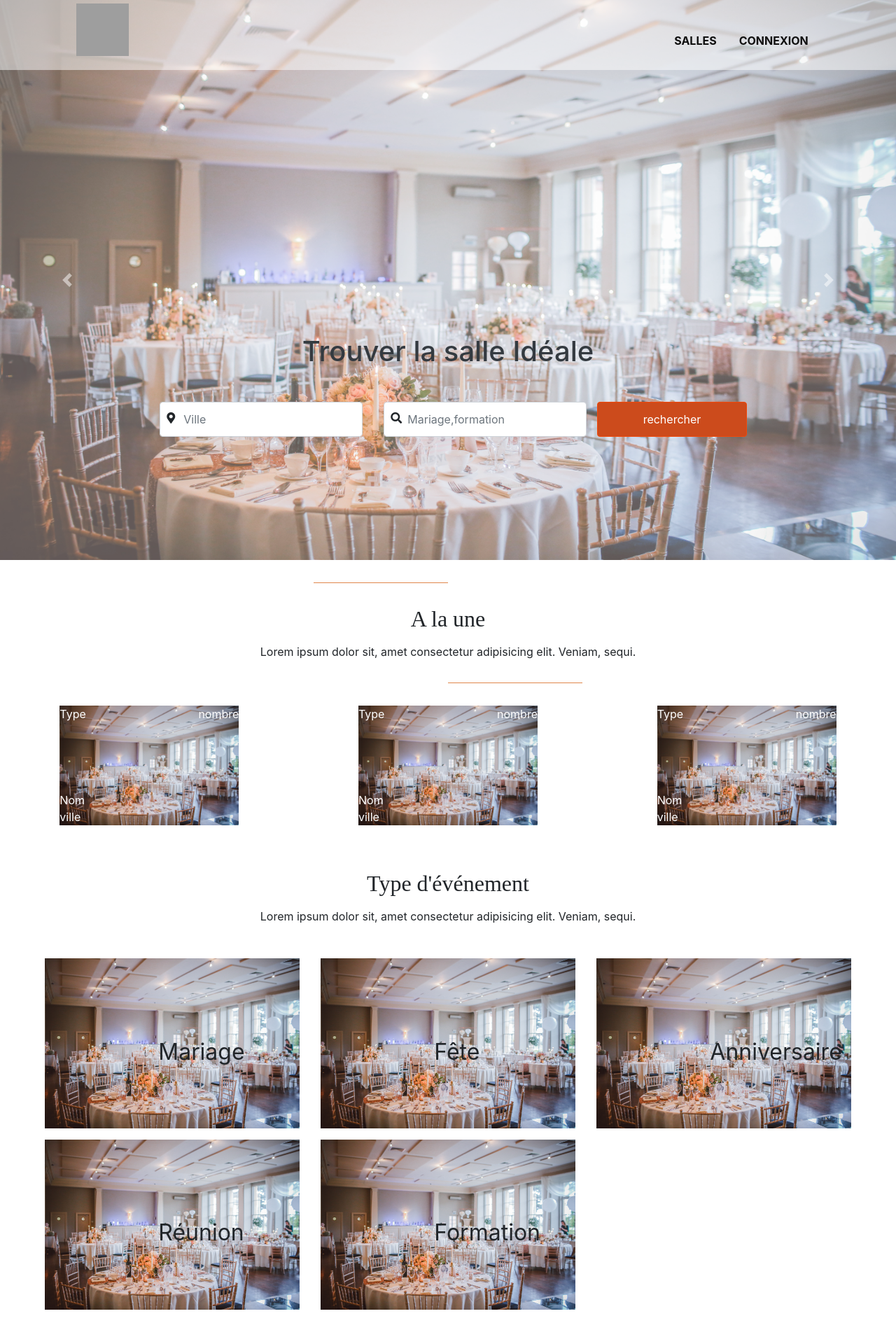
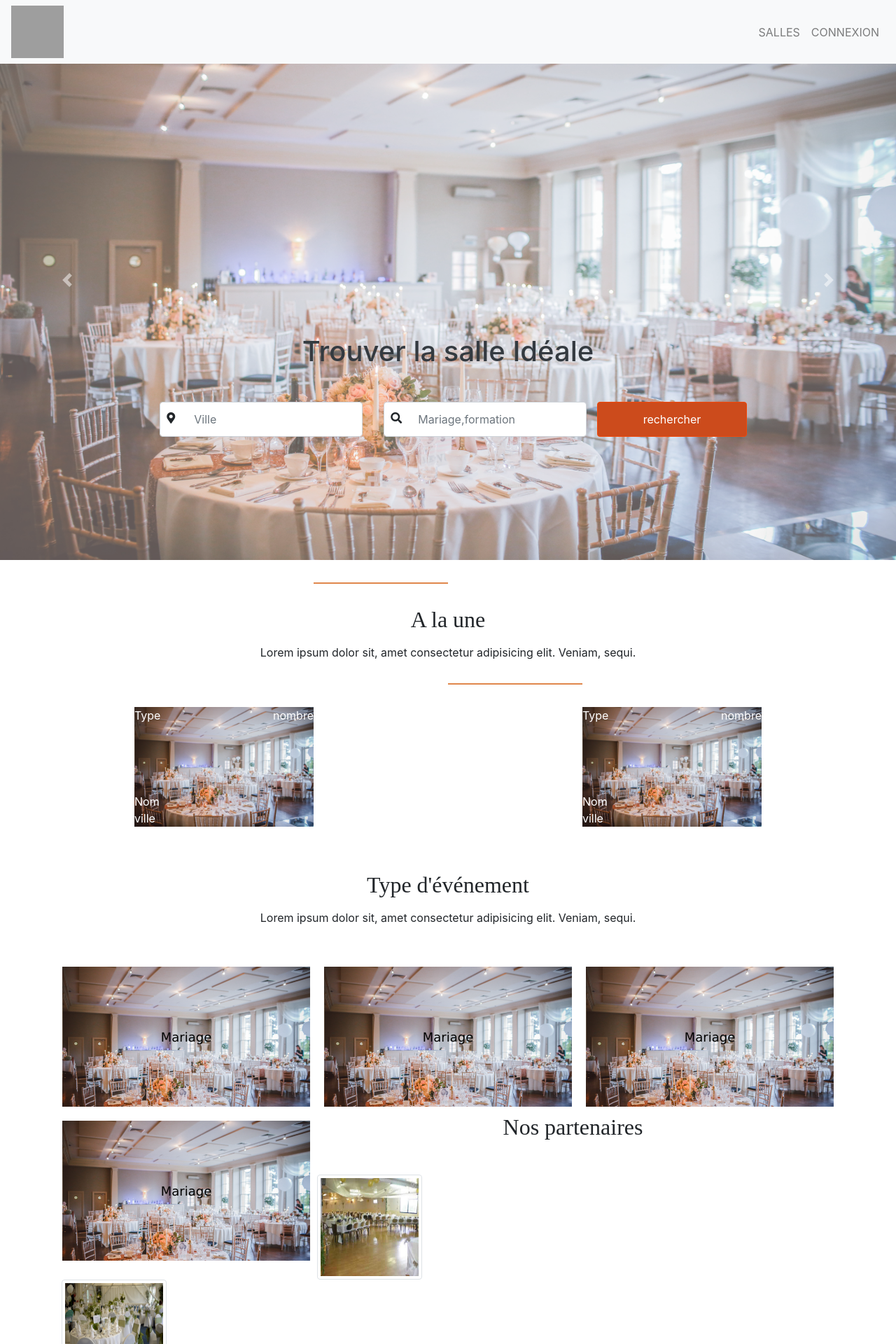
Before and after one commit to FaZyiOne/projetswf3, a Symfony app: template templates/homepage/index.html.twig in a window 1280 px wide. Shown: the top 1920 px of the page at 70% size. Run offline with Twig, Linux system fonts and the light colour scheme; the template is opened without the code that fills it, so the values that code supplies are empty; some libraries are stand-ins or nearby versions; grey boxes are pictures that could not be loaded.

Commit message:
accueil categorie

```diff
--- a/public/css/style.css
+++ b/public/css/style.css
@@ -1,15 +1,18 @@
 body{
     box-sizing: border-box;
+    overflow-x: hidden !important;
 }
 a{
     color:inherit;
     text-decoration: none !important;
 }
 a:hover{color:rgb(206, 91, 62);}
+nav a {
+    text-transform: uppercase;
+    font-size: 1rem;
+}
 h2, h3, h4{ font-family: 'Cormorant Garamond', serif;}
-li{
-    list-style: none;
-}
+li{list-style: none;}
 
 header form{
     text-align: center;
@@ -45,19 +46,19 @@ i{
     top: 15px;
     left: 25px;
 }
-input[text]{
-    text-align: center;
+input{
+    padding-left: 50px !important;
 }
 /* ---------------------- Main --------------------------- */
 main section .traitD{
-    height: 1px !important;
+    height: 2px !important;
     width: 15% !important;
     margin: 2em 35% !important;
     background-color: rgb(224, 135, 75) !important;
     text-align: center;
 }
 main section .traitL{
-    height: 1px !important;
+    height: 2px !important;
     width: 15% !important;
     margin: 2em 50% !important;
     background-color: rgb(224, 135, 75) !important;
@@ -95,24 +96,35 @@ img.petiteimg , img.categorie{
     display: flex;
     flex-direction: column;
 }
- .typeEvent figcaption{
-    wwidth: 100%;
-    hheight: 100%;
+
+ul.hover_block li{
+    list-style: none;
+    float: left;
+    background: #fff;
+    padding: 10px;
+}
+ul.hover_block li a{
+    display: block;
+    position: relative;
+    overflow: hidden;
+    height: 200px;
+    width: 100%;
+    padding: 16px;
+    color: #000;
+    font-size: 15px;
+    font-family: Verdana, Geneva, Tahoma, sans-serif;
+    text-decoration: none;}
+ul.hover_block li img{
     position: absolute;
-    ttext-align: center;
-    top:45%;
-    left: 45%;
-    overflow: hidden;
-    font-size: 2rem;
+    top:0;
+    left:0;
+    border: 0;
 }
-.typeEvent figure:hover{
-    background-color: rgba(0, 0, 0, 0.5);
-    color:rgb(255, 255, 255);
-    transition: 2s;
-}
-.typeEvent figure{
-    width:80%;
-    overflow: hidden;
+ul.hover_block span{
+    position: absolute;
+    top: 50%; left: 50%;
+    transform: translate(-50%, -50%);
+    font-size: larger;
 }
 
 
@@ -121,32 +133,31 @@ img.petiteimg , img.categorie{
     width: 150px;
     height: 150px;
 }
-section ul {
-    animation: 20s ease 5s normal none infinite running Vehicule; /* 20 secondes permet de fixer la durée de l'animation, infinite permet de jouer en boucle l'animation, running permet de démarrer l'animation ayant le nom Vehicule  */
-    display: table; /* permet de simuler un effet de table pour les obtenir côte à côte */
-    width: 1300px; /* largeur */
-	margin: 0; padding: 0; /* marges int. et ext. à 0 */
+/* section ul {
+    animation: 20s ease 5s normal none infinite running Vehicule;
+    display: table;
+    width: 1300px;
+	margin: 0; padding: 0;
 }
 section ul li {
-    display: table-cell; /* simule les cellules des tables  */
+    display: table-cell;
 }
 
 @keyframes Vehicule {
-    0%, 20% { transform: translateX(0px); } /* entre 0 et 20% je reste à 0px (position d'origine) - 20% de 20 secondes = 4 sec */
-    20%, 40% { transform: translateX(-260px); } /* entre 20 et 40% je me déporte de -260px pour masquer la 1ère image et afficher la 4e. - 20% de 20 secondes = 4 sec */
-    60%, 80% { transform: translateX(-520px); } /* entre 60 et 80% je me déporte de -520px pour masquer la 1ère et la 2e image et afficher la 5e. - 20% de 20 secondes = 4 sec */
-    80%, 100% { transform: translateX(0px); } /* entre 80 et 100% je me déporte de 0px pour reprendre la 1ère image - 20% de 20 secondes = 4 sec */
-    }
+    0%, 20% { transform: translateX(0px); }
+    20%, 40% { transform: translateX(-260px); }
+    60%, 80% { transform: translateX(-520px); }
+    80%, 100% { transform: translateX(0px); }
+    } */
 /* ---------------------- footer ------------------------ */
 footer{
     background-color: black;
     color:white;
     margin-top: 20px;
     padding: 20px;
-    padding-top: 50px;
+    padding-top: 70px;
     clip-path: polygon(50% 15%, 100% 0, 100% 100%, 0 100%, 0 0);
 }
-
 .hautF> img{
     align-items: center !important;
 }
@@ -258,39 +195,8 @@ footer{
         display: flex;
         flex-direction: column;
     }
-
 }
 @media screen and (min-width:992px){
-    .menu-fixe{
-        display: flex;
-        justify-content: space-around;
-        align-items: center;
-        z-index:200;
-        position: fixed !important;
-        background-color:rgba(255, 255, 255, 0.5);
-        top:0;
-        color:#0f0f0f;
-        width:100%;
-        height:100px;
-        /* transition: background-color 0.4s ease-out; */
-    }
-    figure img.logo{
-        margin: 0 !important;
-    }
-    ul.menu{
-        display:flex;
-        justify-content: flex-end;
-        margin:0;
-        height:100px;
-        width:60%;
-    }
-    .menu>li{ line-height: 100px;}
-    .burger{ display:none;}
-    .menu-fixe a {
-        text-transform: uppercase;
-        font-weight: 700;
-        font-size: 1rem;
-    }
     header form .form-group{
         display: flex;
         flex-direction: row;
--- a/templates/base.html.twig
+++ b/templates/base.html.twig
@@ -13,16 +13,16 @@
     <body>
         {% block body %}{% endblock %}
         {% block javascripts %}
-            <script type="text/javascript" src="{{ asset('js/program.js') }}"></script>
-        <script src="{{ asset('js/jquery.js') }}"></script>
-            <script type="text/javascript" src="{{ asset('js/program.js') }}"></script>
-            <script src="{{ asset('js/jquery-3.3.1.js') }}"></script>
+
+
             <script type="text/javascript" src="{{ asset('bootstrap/js/bootstrap.min.js') }}"></script>
             <script type="text/javascript" src="{{ asset('bootstrap/js/bootstrap.bundle.min.js') }}"></script>
 
             <script src="https://code.jquery.com/jquery-3.4.1.slim.min.js" integrity="sha384-J6qa4849blE2+poT4WnyKhv5vZF5SrPo0iEjwBvKU7imGFAV0wwj1yYfoRSJoZ+n" crossorigin="anonymous"></script>
             <script src="https://cdn.jsdelivr.net/npm/popper.js@1.16.0/dist/umd/popper.min.js" integrity="sha384-Q6E9RHvbIyZFJoft+2mJbHaEWldlvI9IOYy5n3zV9zzTtmI3UksdQRVvoxMfooAo" crossorigin="anonymous"></script>
             <script src="https://stackpath.bootstrapcdn.com/bootstrap/4.4.1/js/bootstrap.min.js" integrity="sha384-wfSDF2E50Y2D1uUdj0O3uMBJnjuUD4Ih7YwaYd1iqfktj0Uod8GCExl3Og8ifwB6" crossorigin="anonymous"></script>
+            <script type="text/javascript" src="{{ asset('js/program.js') }}"></script>
+            <script src="{{ asset('js/jquery.js') }}"></script>
 
         {% endblock %}
     </body>
--- a/templates/footer.html.twig
+++ b/templates/footer.html.twig
@@ -1,10 +1,10 @@
  <footer>
     <div class="hautF">
         <a href="#"><img src="https://picsum.photos/seed/picsum/75/75" alt=""></a>
-        <div class="apropos  mb-4">
+        <div class="apropos mb-4">
             <h4>A propos</h4>
                 <div><a href="">Qui sommes nous?</a></div>
-                <div><a href=""></a></div>
+                <div><a href="">Comment ça marche</a></div>
         </div>
         <div class="information mb-4">
             <h4>Information</h4>
--- a/templates/homepage/index.html.twig
+++ b/templates/homepage/index.html.twig
@@ -31,11 +31,11 @@
                 <div class="form-group">
                     <div class="col-xs-12 col-md-3">
                         <i class="fas fa-map-marker-alt"></i>
-                        <input type="text" class="form-control p-4" placeholder="  Ville">
+                        <input type="text" class="form-control pl-5 p-4" placeholder="Ville">
                     </div>
                     <div class="col-xs-12 col-md-3">
                         <i class="fas fa-search"></i>
-                        <input type="text" class="form-control milieu p-4" placeholder="  Mariage,formation">
+                        <input type="text" class="form-control milieu pl-5 p-4" placeholder="Mariage,formation">
                     </div>
                     <button type="submit" class="btn col-xs-10 col-md-2">rechercher</button>
                 </div>
@@ -48,21 +48,8 @@
                 <h2 class="text-center m-3">A la une </h2>
                 <p class="text-center m-3">Lorem ipsum dolor sit, amet consectetur adipisicing elit. Veniam, sequi.</p>
                 <div class="traitL"></div>
-                <div class="caroussel2 d-flex justify-content-around">
-                    <figure>
-                        <img class="petiteimg" src="{{ asset('img/sss.jpg')}}" alt="">
-                        <figcaption>
-                            <div class="descHaut">
-                                <span>Type</span>
-                                <span>nombre</span>
-                            </div>
-                            <div class="descBas">
-                                <span>Nom</span>
-                                <span>ville</span>
-                            </div>
-                        </figcaption>
-                    </figure>
-                    <figure>
+              <div class="caroussel2 d-flex justify-content-around multiple-items">
+                  <figure>
                         <img class="petiteimg" src="{{ asset('img/sss.jpg')}}" alt="">
                         <figcaption>
                             <div class="descHaut">
@@ -90,32 +77,32 @@
                     </figure>
                 </div>
             </section>
+
             <section class="typeEvent">
                 <h2 class="text-center mt-5">Type d'événement</h2>
                 <p class="text-center mt-3 mb-5">Lorem ipsum dolor sit, amet consectetur adipisicing elit. Veniam, sequi.</p>
-                <div class="row">
-
-                    <figure class="col-xs-12 col-sm-12 col-md-4">
-                        <a href=""><img class="categorie" src="{{ asset('img/sss.jpg')}}" alt=""></a>
-                        <figcaption>Mariage</figcaption>
-                    </figure>
-                    <figure class="col-xs-12 col-sm-12 col-md-4">
-                        <a href=""><img class="categorie" src="{{ asset('img/sss.jpg')}}" alt=""></a>
-                        <figcaption>Fête</figcaption>
-                    </figure>
-                    <figure class="col-xs-12 col-sm-12 col-md-4">
-                        <a href=""><img class="categorie" src="{{ asset('img/sss.jpg')}}" alt=""></a>
-                        <figcaption>Anniversaire</figcaption>
-                    </figure>
-                    <figure class="col-xs-12 col-sm-12 col-md-4">
-                        <a href=""><img class="categorie" src="{{ asset('img/sss.jpg')}}" alt=""></a>
-                        <figcaption>Réunion</figcaption>
-                    </figure>
-                    <figure class="col-xs-12 col-sm-12 col-md-4">
-                        <a href=""><img class="categorie" src="{{ asset('img/sss.jpg')}}" alt=""></a>
-                        <figcaption>Formation</figcaption>
-                    </figure>
-            </div>
+                    <ul class="hover_block text-center col-sm-12">
+                        <li class="col-sm-12 col-md-6 col-lg-4">
+                            <a href="#">
+                                <img class="categorie" src="{{ asset('img/sss.jpg')}}" alt=""><span>Mariage</span>
+                            </a>
+                        </li>
+                        <li class="col-sm-12 col-md-6 col-lg-4">
+                            <a href="#">
+                                <img class="categorie" src="{{ asset('img/sss.jpg')}}" alt=""><span>Mariage</span>
+                            </a>
+                        </li>
+                        <li class="col-sm-12 col-md-6 col-lg-4">
+                            <a href="#">
+                                <img class="categorie" src="{{ asset('img/sss.jpg')}}" alt=""><span>Mariage</span>
+                            </a>
+                        </li>
+                        <li class="col-sm-12 col-md-6 col-lg-4">
+                            <a href="#">
+                                <img class="categorie" src="{{ asset('img/sss.jpg')}}" alt=""><span>Mariage</span>
+                            </a>
+                        </li>
+                    </ul>
             </section>
             <section class="partenaires m-5">
                 <h2 class="text-center m-5">Nos partenaires</h2>
--- a/templates/nav.html.twig
+++ b/templates/nav.html.twig
@@ -1,13 +1,16 @@
-<nav class="menu-fixe">
-    <figure class="logo">
-        <a href=""><img src="https://picsum.photos/seed/picsum/75/75" alt="logo"></a>
-    </figure>
-    <div class="burger">
-        <a class="fas fa-bars"></a>
+<nav class="navbar navbar-expand-lg navbar-light bg-light fixed-top">
+    <a href="navbar-brand"><img src="https://picsum.photos/seed/picsum/75/75" alt="logo"></a>
+    <button class="navbar-toggler" type="button" data-toggle="collapse" data-target="#navbarNavDropdown" aria-controls="navbarNavDropdown" aria-expanded="false" aria-label="Toggle navigation">
+        <span class="navbar-toggler-icon"></span>
+    </button>
+    <div class="collapse navbar-collapse justify-content-end" id="navbarNavDropdown">
+        <ul class="navbar-nav">
+            <li class="nav-item">
+                <a class="nav-link" href="#">Salles</a>
+            </li>
+            <li class="nav-item">
+                <a class="nav-link" href="#">Connexion</a>
+            </li>
+        </ul>
     </div>
-
-    <ul class="menu" data-etat="open">
-        <li><a class="nav-link" href="#">Salles</a></li>
-        <li><a class="nav-link" href="#">Connexion</a></li>
-    </ul>
 </nav>
```
Also changed, not shown: other parts of public/css/style.css (+3 -79 lines), public/js/program.js (+25 -38 lines).
